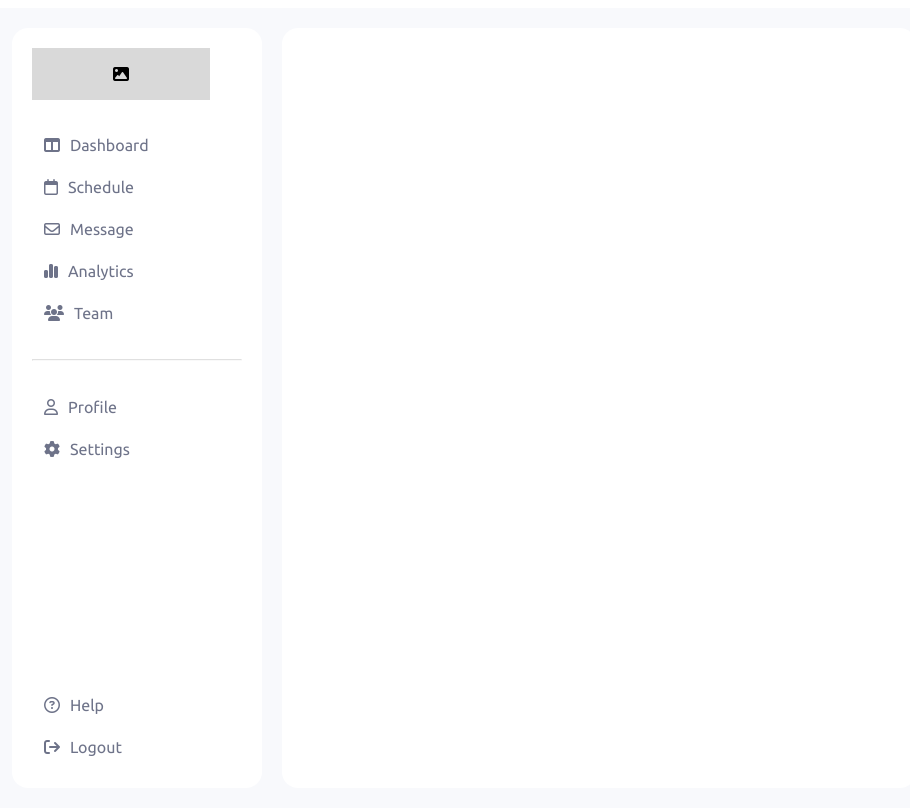
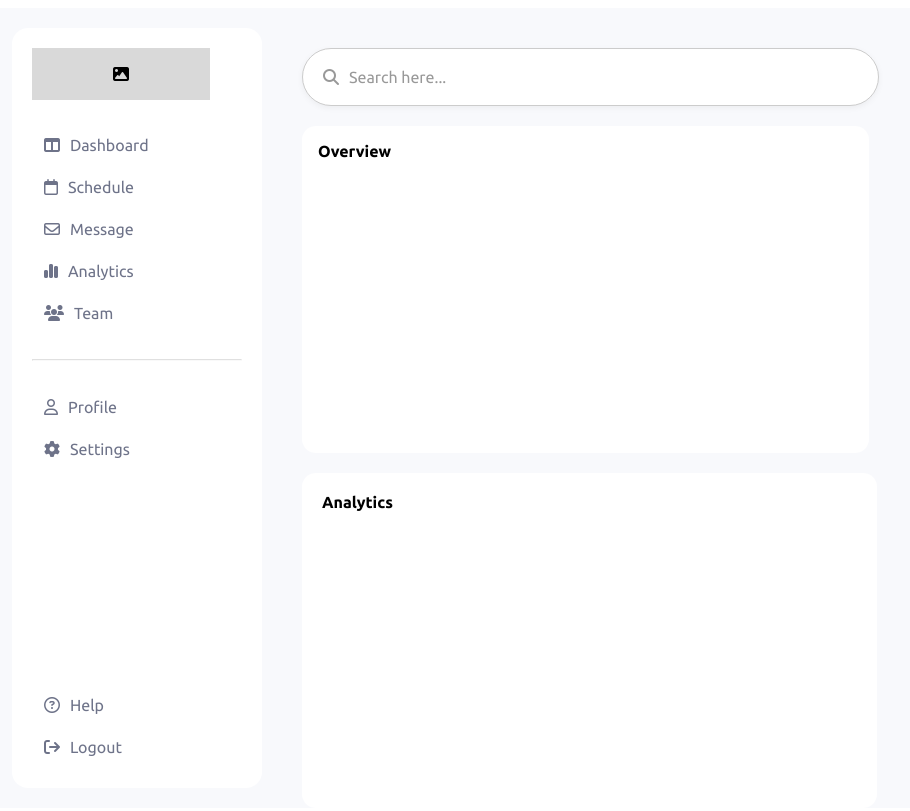
Before and after one commit to Ranita-Magar/intuji-frontend-associate-challenge, a plain HTML site: page index.html in a window 1280 px wide. Shown: the whole page, without its empty margins (16-926 px from the left). Drawn offline with Linux system fonts and the light colour scheme.

Commit message:
main body layout

```diff
--- a/index.html
+++ b/index.html
@@ -50,7 +50,19 @@
         </div>
       </aside>
 
-      <main class="main-content"></main>
+      <main class="main-content">
+        <div class="searchbar">
+          <i class="fa-solid fa-magnifying-glass"></i> Search here...
+        </div>
+
+        <div class="overview">
+          <b>Overview</b>
+        </div>
+
+        <div class="analytics">
+          <b>Analytics</b>
+        </div>
+      </main>
 
       <aside class="right-sidebar"></aside>
     </div>
--- a/style.css
+++ b/style.css
@@ -24,10 +24,12 @@ body {
 }
 
 .main-content {
-    background: white;
     border-radius: 16px;
     padding: 20px;
-    overflow-y: auto;
+    display: flex;
+    flex-direction: column;
+    gap: 20px;
+    height: 100%;
 }
 
 .right-sidebar {
@@ -75,3 +77,47 @@ body {
 .sidebar-help {
     margin-top: auto;
 }
+
+.main-content .searchbar {
+    width: 90%;
+    height: 30px;
+    border-radius: 100px;
+    padding: 13px 20px;
+    background: #FFFFFF;
+    border: 1px solid #ccc;
+    display: flex;
+    align-items: center;
+    gap: 10px;
+    font-family: 'Ubuntu', sans-serif;
+    color: #999;
+    box-shadow: 0 2px 6px rgba(0, 0, 0, 0.05);
+}
+
+.overview,
+.analytics {
+    flex: 1;
+    border-radius: 12px;
+    padding: 20px;
+}
+
+.main-content .overview {
+    width: 90%;
+    height: 60%;
+    top: 128px;
+    left: 312px;
+    gap: 24px;
+    border-radius: 14px;
+    padding: 16px;
+    background: #FFFFFF;
+}
+
+.main-content .analytics {
+    width: 90%;
+    height: 40%;
+    top: 590px;
+    left: 312px;
+    gap: 10px;
+    border-radius: 14px;
+    padding: 20px;
+    background: #FFFFFF;
+}
```
